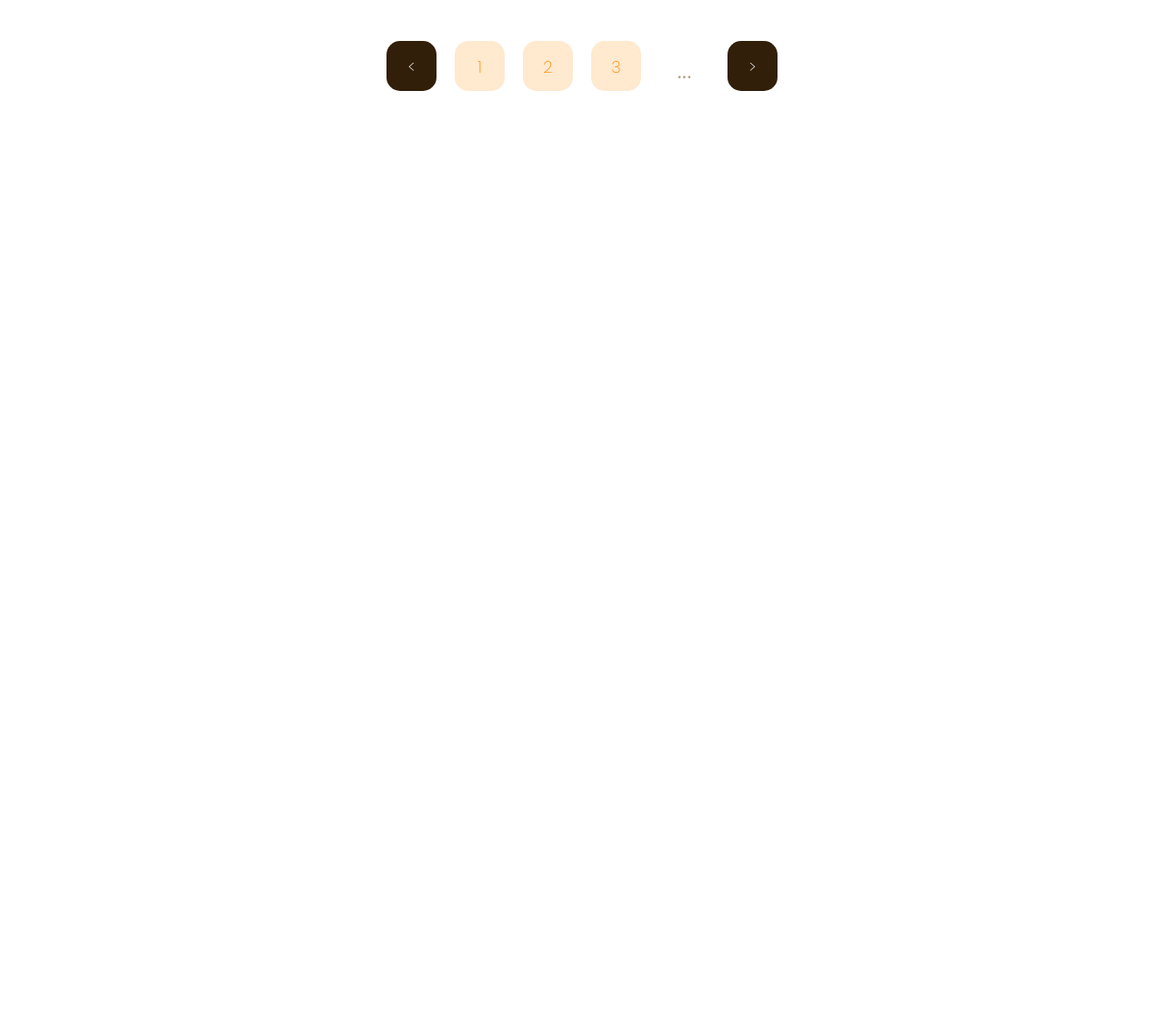
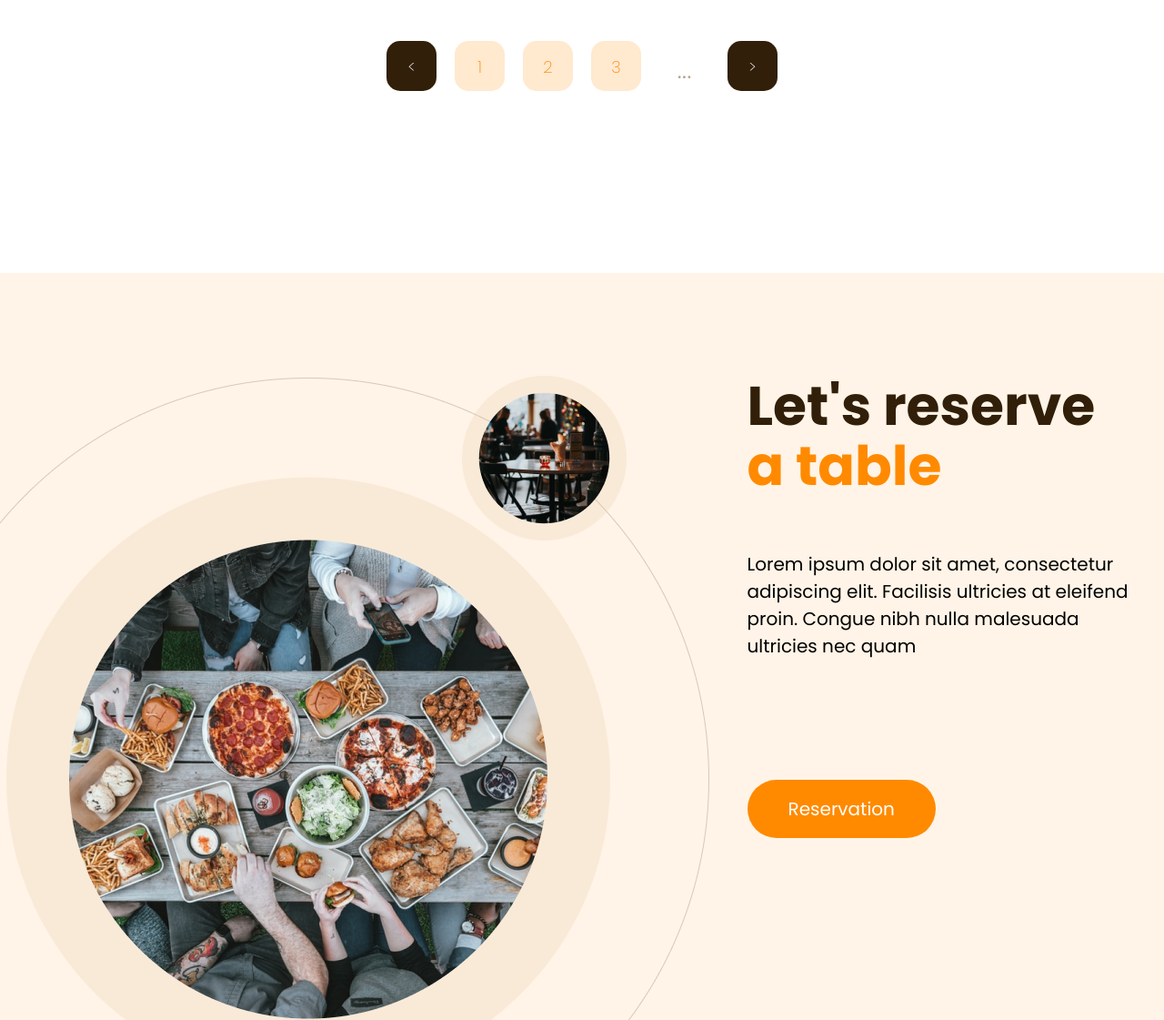
Before and after one commit to Andreeevna/restaurant-layout, a plain HTML site: page index.html in a window 1280 px wide. Shown: the part 3889-5010 px from the top of the page at 91% size. Before the commit the page ends 4189 px from the top, so only its background shows below. Drawn offline with Linux system fonts and the light colour scheme.

Commit message:
feat:implemented the reserve section

```diff
--- a/assets/style/index.css
+++ b/assets/style/index.css
@@ -341,3 +341,56 @@ header {
 	font-size: 36px;
 	color: #b7a28b;
 }
+
+/* RESERVEs */
+
+.reserve {
+	padding-top: 113px;
+	padding-bottom: 39px;
+	background-color: #fff4e7;
+}
+
+.reserve-content {
+	display: flex;
+	justify-content: space-between;
+}
+
+.reserve-left {
+	transform: translate(-15%, 0);
+}
+
+.reserve-left {
+	max-width: 800px;
+}
+
+.reserve-right {
+}
+
+.reserve-right h2 {
+	margin-bottom: 60px;
+	display: inline-block;
+	font-size: 60px;
+	font-weight: 700;
+	line-height: 1.1;
+	color: var(--black);
+}
+
+.reserve-right h2 span {
+	color: var(--orange);
+}
+
+.reserve-right p {
+	margin-bottom: 132px;
+}
+
+.reserve-right a {
+	padding: 17px 45px;
+	color: var(--white);
+	background-color: var(--orange);
+	border-radius: 162px;
+	transition: all 0.3s ease-in-out;
+}
+
+.reserve-right a:hover {
+	transform: scale(1.02);
+}
--- a/index.html
+++ b/index.html
@@ -219,10 +219,27 @@
 					<a href="#" class="dote pag"><span>...</span></a>
 					<a href="#" class="next pag"><span>&gt;</span></a>
 				</div>
-
 			</div>
 		</section>
 
+		<!-- RESERVE -->
+
+		<div class="reserve">
+			<div class="container">
+				<div class="reserve-content">
+					<div class="reserve-left">
+						<img src="assets/images/Reserve.png" alt="Reserve">
+					</div>
+					<div class="reserve-right">
+						<h2>Let's reserve <br><span>a table</span></h2>
+						<p>Lorem ipsum dolor sit amet, consectetur adipiscing elit. Facilisis ultricies at eleifend proin. Congue
+							nibh
+							nulla malesuada ultricies nec quam </p>
+						<a href="#">Reservation</a>
+					</div>
+				</div>
+			</div>
+		</div>
 
 
 
```
Also changed, not shown: assets/images/Reserve.png (added).
